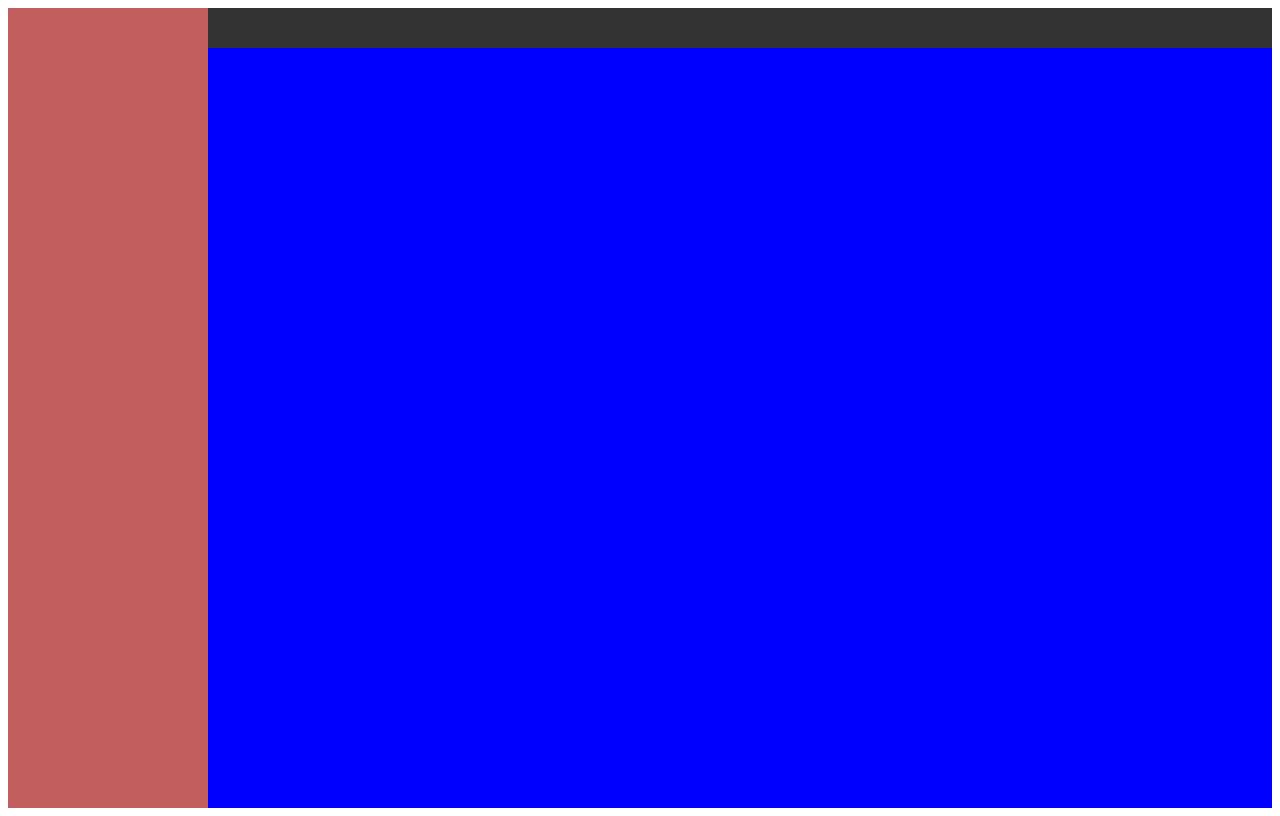
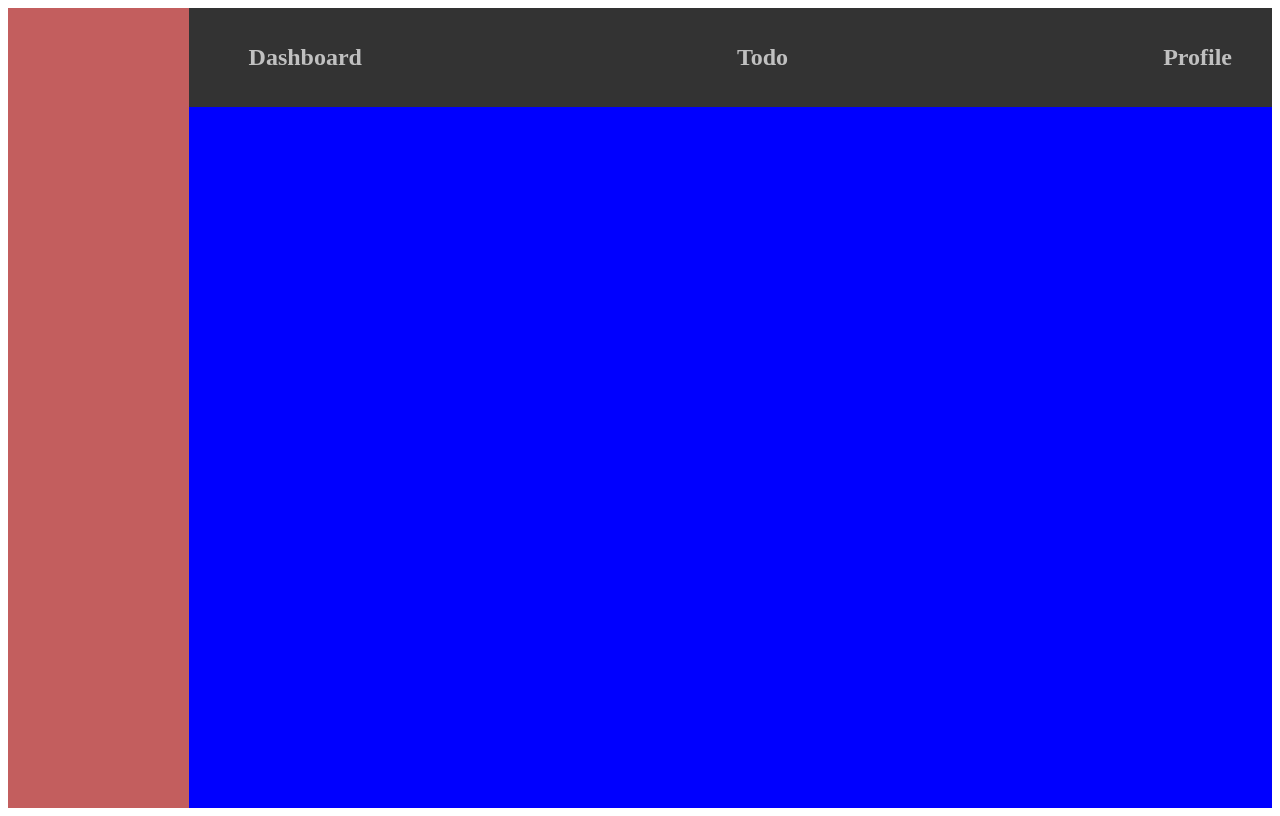
Before and after one commit to Nkurunzizagashati/ONLINE-TASK-MANAGEMENT-SYSTEM, a plain HTML site: page Frontend/index.html in a window 1280 px wide. Drawn offline with Linux system fonts and the light colour scheme.

Commit message:
added some css variables

```diff
--- a/Frontend/index.html
+++ b/Frontend/index.html
@@ -6,9 +6,9 @@
     <title>ONLINE TASK MGT SYSTEM</title>
     <link rel="stylesheet" href="./styles.css" />
   </head>
-  <body class="container">
+  <body>
+    <div class="container">
       <header>
-      <!-- <div class="container">
         <nav class="navbar">
           <ul class="nav-items">
             <li><a href="#">Dashboard</a></li>
@@ -16,12 +16,12 @@
             <li><a href="#">Profile</a></li>
           </ul>
         </nav>
-      </div> -->
       </header>
       <aside class="aside-navigation"></aside>
       <main>
         <!-- <div class="container"></div> -->
       </main>
       <footer></footer>
+    </div>
   </body>
 </html>
--- a/Frontend/styles.css
+++ b/Frontend/styles.css
@@ -1,6 +1,16 @@
+:root {
+  --primary-color: ;
+  --secondary-color: ;
+  --color-light: hsla(0, 0%, 100%, 0.694);
+  --color-white: #fff;
+  --font-small: 0.8rem;
+  --font-medium: 1.5rem;
+  --font-large: 2rem;
+}
+
 .container {
   display: grid;
-  grid-template-columns: 200px 1fr; /* Single column layout */
+  grid-template-columns: 1fr 6fr; /* Single column layout */
   grid-template-rows: auto 1fr; /* Auto-sized rows */
   grid-template-areas:
     "aside header"
@@ -26,3 +36,24 @@ main {
   padding: 20px;
   background-color: blue;
 }
+
+.navbar {
+  padding-right: 20px;
+}
+
+.nav-items {
+  display: flex;
+  justify-content: space-between;
+  list-style: none;
+}
+
+.nav-items a {
+  text-decoration: none;
+  color: var(--color-light);
+  font-weight: bold;
+  font-size: var(--font-medium);
+}
+
+.nav-items a:hover {
+  color: var(--color-white);
+}
```
Lines whose indentation alone changed are shown as unchanged.
